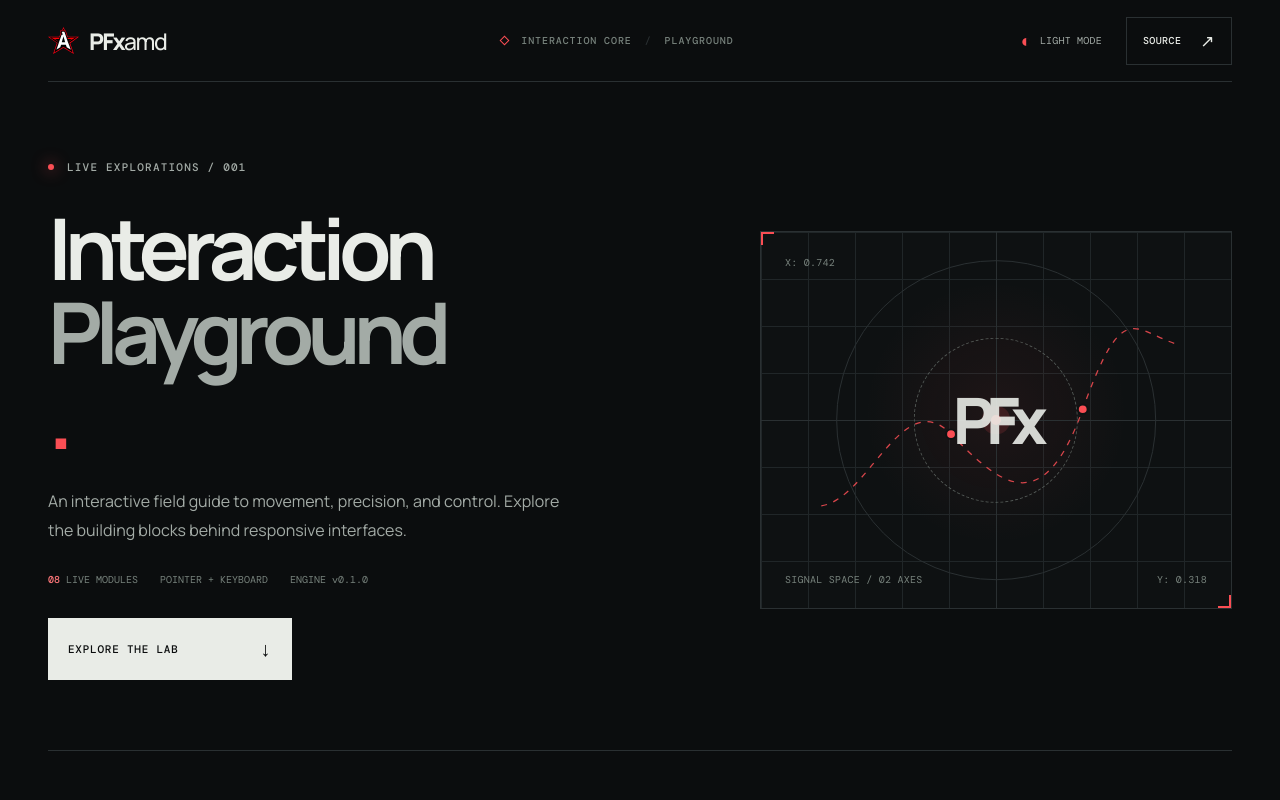
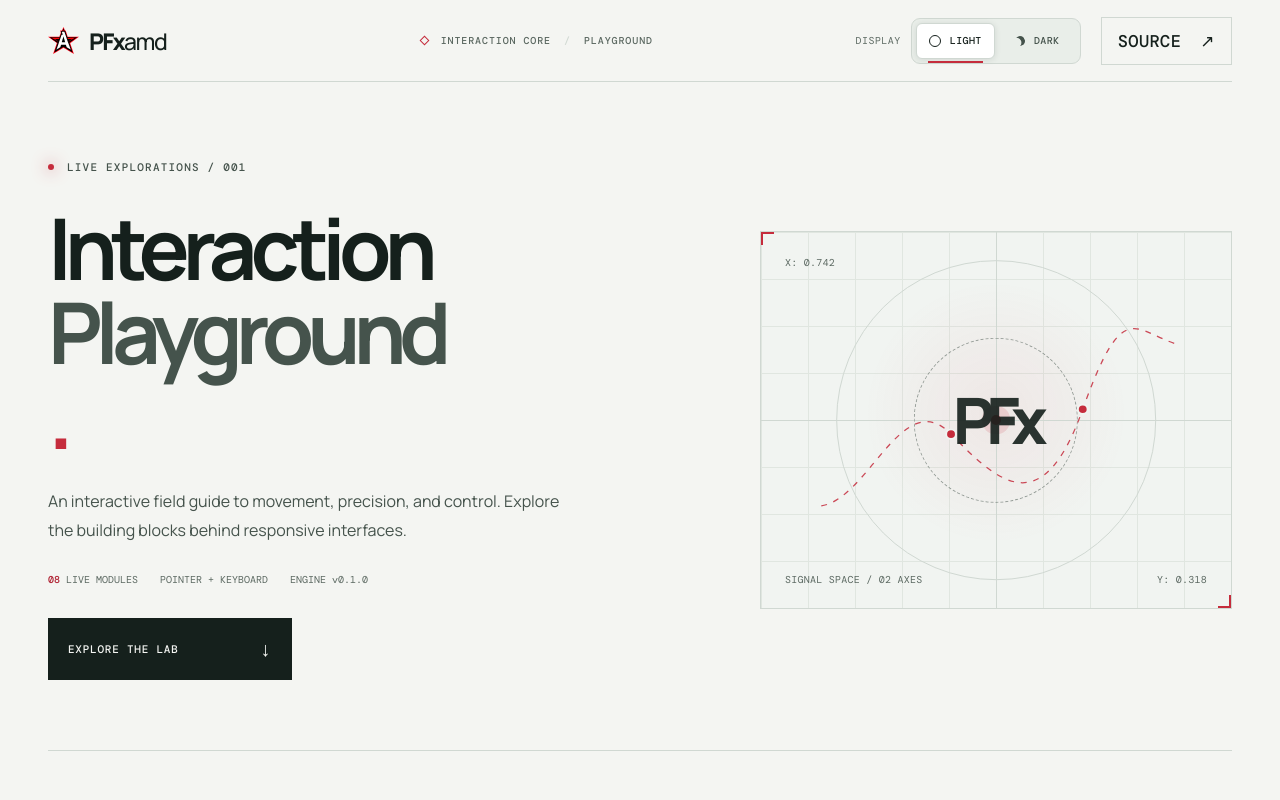
Before and after one commit to pfxamd/pfx-interaction-playground, a React (Vite) app in the folder apps/playground/: page / in a window 1280 px wide. Shown: the top 800 px of the page. Built offline with nearby package versions, Linux system fonts and the light colour scheme.

Commit message:
feat: ship persistent light and dark themes
* feat(ui): explicit light/dark navbar selector with persisted theme

* fix(a11y): use native labeled theme buttons without redundant group role

* test: await actual CSS theme transition before comparing computed palette

```diff
--- a/apps/playground/index.html
+++ b/apps/playground/index.html
@@ -3,7 +3,7 @@
   <head>
     <meta charset="UTF-8" />
     <meta name="viewport" content="width=device-width, initial-scale=1.0" />
-    <meta name="theme-color" content="#0b0d0e" />
+    <meta name="theme-color" content="#f4f5f2" />
     <meta name="description" content="Explore PFx Interaction Core's interactive browser playground: drag, precision, motion physics, input sensors and constraints." />
     <title>Interaction Playground — PFxamd</title>
     <link rel="icon" href="%BASE_URL%logo.svg" type="image/svg+xml" />
--- a/apps/playground/src/App.tsx
+++ b/apps/playground/src/App.tsx
@@ -1,4 +1,4 @@
-import { useRef, useState } from 'react';
+import { useEffect, useRef, useState } from 'react';
 import {
   animateSpring,
   applyPrecision,
@@ -323,8 +323,33 @@ function SnapControl() {
   );
 }
 
+type Theme = 'light' | 'dark';
+const THEME_STORAGE_KEY = 'pfx-interaction-lab-theme';
+
+function readSavedTheme(): Theme {
+  if (typeof window === 'undefined') return 'light';
+  try {
+    return window.localStorage.getItem(THEME_STORAGE_KEY) === 'dark' ? 'dark' : 'light';
+  } catch {
+    return 'light';
+  }
+}
+
 export function App() {
-  const [theme, setTheme] = useState<'dark' | 'light'>('dark');
+  const [theme, setTheme] = useState<Theme>(readSavedTheme);
+
+  useEffect(() => {
+    document.documentElement.style.colorScheme = theme;
+    document.querySelector('meta[name="theme-color"]')?.setAttribute(
+      'content',
+      theme === 'light' ? '#f4f5f2' : '#0b0d0e',
+    );
+    try {
+      window.localStorage.setItem(THEME_STORAGE_KEY, theme);
+    } catch {
+      // The theme still works when browser storage is unavailable.
+    }
+  }, [theme]);
 
   return (
     <div className="app-shell" data-theme={theme}>
@@ -337,11 +362,32 @@ export function App() {
           </a>
           <div className="topbar-center"><span className="topbar-square" aria-hidden="true" /> INTERACTION CORE <span className="nav-divider">/</span> PLAYGROUND</div>
           <div className="topbar-actions">
-            <button className="theme-button" type="button" onClick={() => setTheme(theme === 'dark' ? 'light' : 'dark')} aria-label={theme === 'dark' ? 'Switch to light mode' : 'Switch to dark mode'} title="Toggle color theme">
-              <span className="theme-icon" aria-hidden="true">{theme === 'dark' ? '◐' : '◑'}</span>
-              <span>{theme === 'dark' ? 'LIGHT' : 'DARK'} MODE</span>
-            </button>
-            <a className="topbar-repo" href="https://github.com/pfxamd/PFx-Interaction-Core" target="_blank" rel="noopener noreferrer">SOURCE <span aria-hidden="true">↗</span></a>
+            <div className="theme-switcher">
+              <span className="theme-switcher-label" aria-hidden="true">DISPLAY</span>
+              <div className="theme-segments">
+                <button
+                  className="theme-option"
+                  type="button"
+                  aria-label="Light theme"
+                  aria-pressed={theme === 'light'}
+                  onClick={() => setTheme('light')}
+                >
+                  <span className="mode-glyph mode-glyph--light" aria-hidden="true" />
+                  <span>LIGHT</span>
+                </button>
+                <button
+                  className="theme-option"
+                  type="button"
+                  aria-label="Dark theme"
+                  aria-pressed={theme === 'dark'}
+                  onClick={() => setTheme('dark')}
+                >
+                  <span className="mode-glyph mode-glyph--dark" aria-hidden="true" />
+                  <span>DARK</span>
+                </button>
+              </div>
+            </div>
+            <a className="topbar-repo" aria-label="View source on GitHub" href="https://github.com/pfxamd/PFx-Interaction-Core" target="_blank" rel="noopener noreferrer"><span className="repo-text">SOURCE</span> <span aria-hidden="true">↗</span></a>
           </div>
         </nav>
         <main className="workspace">
--- a/apps/playground/src/styles.css
+++ b/apps/playground/src/styles.css
@@ -8,8 +8,8 @@ a { color: inherit; }
 button, a, [tabindex] { -webkit-tap-highlight-color: transparent; }
 button:focus-visible, a:focus-visible, [tabindex]:focus-visible { outline: 2px solid var(--accent); outline-offset: 5px; }
 button { font: inherit; }
-.app-shell { --bg:#0b0d0e; --surface:#111416; --stage:#0e1112; --border:#2a3032; --border-soft:#1e2425; --ink:#e9ece7; --muted:#a3aba6; --dim:#77827c; --accent:#fa4e54; --accent-ink:#ff777a; --grid:#202628; --raised:#1b2022; --thumb:#e8ebe6; --white:#f4f5f0; min-height:100vh; background:var(--bg); color:var(--ink); transition:background-color .2s,color .2s; }
-.app-shell[data-theme="light"] { --bg:#f3f4f0; --surface:#fff; --stage:#f6f7f3; --border:#cbd1cd; --border-soft:#dfe3df; --ink:#121817; --muted:#4e5b55; --dim:#647069; --accent:#dc3447; --accent-ink:#c62639; --grid:#dde2df; --raised:#ecefeb; --thumb:#17201d; --white:#111917; }
+.app-shell { --bg:#f4f5f2; --surface:#fff; --stage:#f1f4f1; --border:#d0d8d2; --border-soft:#e4e9e4; --ink:#15201c; --muted:#45534c; --dim:#5c6962; --accent:#c52c3c; --accent-ink:#af2031; --grid:#e0e6e0; --raised:#edf1ec; --thumb:#17201d; --white:#17201d; --switch-bg:#e9eee9; --switch-active:#fff; --switch-shadow:rgba(20,32,28,.10); min-height:100vh; background:var(--bg); color:var(--ink); transition:background-color .2s,color .2s; }
+.app-shell[data-theme="dark"] { --bg:#0b0d0e; --surface:#111416; --stage:#0e1112; --border:#2a3032; --border-soft:#1e2425; --ink:#e9ece7; --muted:#a3aba6; --dim:#929e96; --accent:#fa4e54; --accent-ink:#ff777a; --grid:#202628; --raised:#1b2022; --thumb:#e8ebe6; --white:#f4f5f0; --switch-bg:#1a2021; --switch-active:#333c3b; --switch-shadow:rgba(0,0,0,.2); }
 .app-shell ::selection { background:var(--accent); color:#fff; }
 .site-frame { width:min(1392px,calc(100% - 96px)); margin:0 auto; }
 .skip-link { position:fixed; z-index:99; left:20px; top:-70px; background:var(--accent); color:white; padding:14px 20px; }
@@ -19,14 +19,21 @@ button { font: inherit; }
 .brand-symbol { display:block; width:31px; height:29px; object-fit:contain; flex:none; }
 .brand-wordmark { font-weight:800; letter-spacing:-.075em; font-size:23px; color:var(--ink); }
 .brand-wordmark span { font-weight:500; letter-spacing:-.06em; }
-.topbar-center,.topbar-repo,.theme-button,.eyebrow,.hero-meta,.hero-cta,.section-overline,.section-head>p,.card-index,.card header>span,.card header>output,.card>p,.footer,.diagram-coordinate,.diagram-caption,.outro-actions { font-family:'DM Mono',ui-monospace,monospace; }
+.topbar-center,.topbar-repo,.theme-switcher,.eyebrow,.hero-meta,.hero-cta,.section-overline,.section-head>p,.card-index,.card header>span,.card header>output,.card>p,.footer,.diagram-coordinate,.diagram-caption,.outro-actions { font-family:'DM Mono',ui-monospace,monospace; }
 .topbar-center { display:flex; align-items:center; gap:13px; color:var(--dim); font-size:10px; font-weight:500; letter-spacing:.09em; white-space:nowrap; }
 .topbar-square { width:7px; height:7px; border:1px solid var(--accent); transform:rotate(45deg); }
 .nav-divider { color:var(--border); }
 .topbar-actions { display:flex; align-items:center; gap:20px; }
-.theme-button { display:inline-flex; align-items:center; gap:8px; background:none; color:var(--muted); border:0; cursor:pointer; font-size:10px; letter-spacing:.02em; padding:10px 4px; white-space:nowrap; }
-.theme-button:hover { color:var(--ink); }
-.theme-icon { font-size:18px; line-height:1; color:var(--accent); }
+.theme-switcher { display:inline-flex;align-items:center;gap:10px; flex:none; }
+.theme-switcher-label { color:var(--dim);font-size:10px;letter-spacing:.045em;white-space:nowrap; }
+.theme-segments { display:inline-flex;align-items:center;gap:2px;padding:4px;background:var(--switch-bg);border:1px solid var(--border);border-radius:9px; }
+.theme-option { position:relative;display:inline-flex;align-items:center;justify-content:center;gap:8px;min-width:79px;min-height:36px;padding:8px 11px;border:1px solid transparent;border-radius:6px;color:var(--muted);background:transparent;font:500 10px/1 'DM Mono',ui-monospace,monospace;letter-spacing:.035em;cursor:pointer;transition:background-color .18s,color .18s,box-shadow .18s; }
+.theme-option:hover { color:var(--ink); }
+.theme-option[aria-pressed="true"] { color:var(--ink);background:var(--switch-active);border-color:var(--border);box-shadow:0 1px 6px var(--switch-shadow); }
+.theme-option[aria-pressed="true"]::after { content:'';position:absolute;inset:auto 11px -5px;height:2px;background:var(--accent); }
+.mode-glyph { display:inline-flex;align-items:center;justify-content:center;width:13px;height:13px;flex:none; }
+.mode-glyph::before { content:'';display:block;width:10px;height:10px;border-radius:50%;border:1.5px solid currentColor; }
+.mode-glyph--dark::before { border:0;box-shadow:inset -4px 0 0 currentColor;transform:rotate(-25deg); }
 .topbar-repo { display:inline-flex; align-items:center; gap:19px; padding:12px 16px; border:1px solid var(--border); font-size:10px; font-weight:500; letter-spacing:.04em; text-decoration:none; transition:background .18s, border-color .18s; white-space:nowrap; }
 .topbar-repo:hover { border-color:var(--accent); background:var(--surface); }
 .topbar-repo span { font-size:17px; }
@@ -121,5 +128,15 @@ button { font: inherit; }
 .footer i { color:var(--accent);font-style:normal; font-size:12px; margin-left:4px; }
 @media(max-width:1120px) { .site-frame{width:min(100% - 56px,1392px)} .hero{gap:30px} .hero h1{font-size:clamp(56px,7.3vw,86px)} .topbar-center{display:none} }
 @media(max-width:780px) { .hero {grid-template-columns:1fr;gap:35px;padding:60px 0 45px;} .hero-diagram{margin:0;max-width:100%;height:290px;aspect-ratio:auto;} .hero h1{font-size:clamp(56px,9vw,84px)} .section-head{align-items:start;flex-direction:column;} .grid{grid-template-columns:1fr;} .card{min-height:307px;} .outro{flex-direction:column;align-items:stretch;} .outro-actions{flex-direction:row;} .outro-actions a{flex:1;} }
-@media(max-width:520px) { .site-frame{width:calc(100% - 34px);} .topbar{height:67px;} .brand{min-width:0} .brand-wordmark{font-size:20px} .brand-symbol{width:26px;height:25px} .topbar-actions{gap:10px} .topbar-repo{padding:10px 12px;gap:10px;} .theme-button{padding:9px 0;} .theme-button>span:last-child{display:none} .hero{padding:46px 0 40px;} .hero h1{font-size:clamp(47px,13vw,69px);margin:22px 0;} .hero-subtitle{font-size:14px;line-height:1.75;} .hero-meta{gap:10px 17px;} .hero-diagram{height:225px;} .diagram-coordinate,.diagram-caption{font-size:8px} .lab-area{padding-top:42px;} .section-head h2{font-size:31px;} .card{padding:23px 19px 19px;min-height:303px;} .card h2{font-size:21px;} .card-index{font-size:9px;} .card header>span,.card header>output{font-size:9px;} .xy-pad{height:160px;} .outro{margin:65px 0 30px;} .outro h2{font-size:43px;} .outro-actions{flex-direction:column;} .footer{gap:17px;} }
+@media(max-width:520px) { .site-frame{width:calc(100% - 34px);} .topbar{height:67px;} .brand{min-width:0} .brand-wordmark{font-size:20px} .brand-symbol{width:26px;height:25px} .topbar-actions{gap:10px} .topbar-repo{padding:10px 12px;gap:10px;} .theme-segments{padding:3px;gap:1px;} .theme-option{min-width:60px;min-height:34px;padding:7px 7px;gap:5px;font-size:9px;} .theme-switcher-label{display:none} .topbar-repo{min-width:38px;justify-content:center;} .repo-text{display:none} .hero{padding:46px 0 40px;} .hero h1{font-size:clamp(47px,13vw,69px);margin:22px 0;} .hero-subtitle{font-size:14px;line-height:1.75;} .hero-meta{gap:10px 17px;} .hero-diagram{height:225px;} .diagram-coordinate,.diagram-caption{font-size:8px} .lab-area{padding-top:42px;} .section-head h2{font-size:31px;} .card{padding:23px 19px 19px;min-height:303px;} .card h2{font-size:21px;} .card-index{font-size:9px;} .card header>span,.card header>output{font-size:9px;} .xy-pad{height:160px;} .outro{margin:65px 0 30px;} .outro h2{font-size:43px;} .outro-actions{flex-direction:column;} .footer{gap:17px;} }
 @media(prefers-reduced-motion:reduce){html{scroll-behavior:auto} .app-shell,.card,.hero-cta,.topbar-repo,.card::after{transition:none} }
+
+@media (max-width:1120px) {
+  .theme-switcher-label { display:none; }
+}
+@media (max-width:780px) {
+  .topbar-actions { gap:10px; }
+}
+@media (prefers-reduced-motion:reduce) {
+  .theme-option { transition:none; }
+}
```
Also changed, not shown: 1 other file (tests, documents, lock files or other folders).
